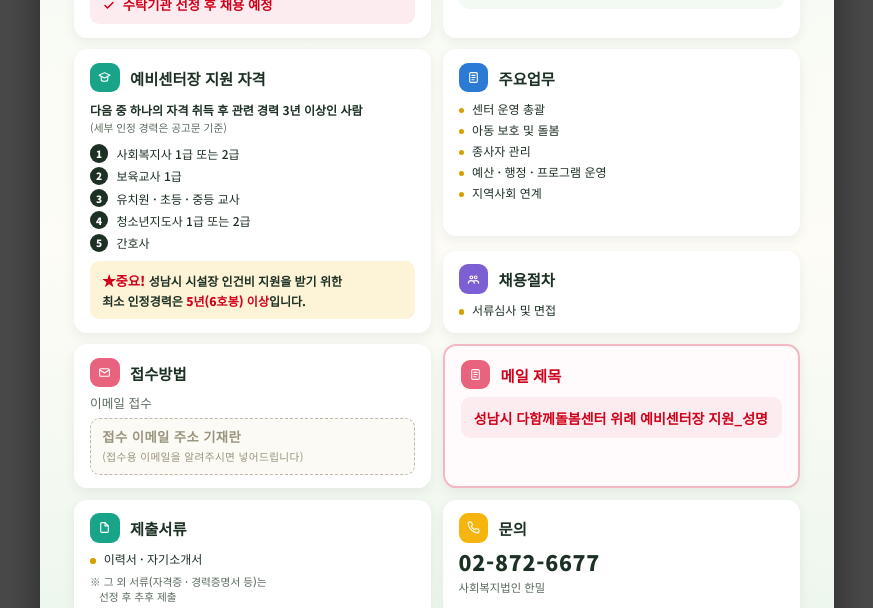
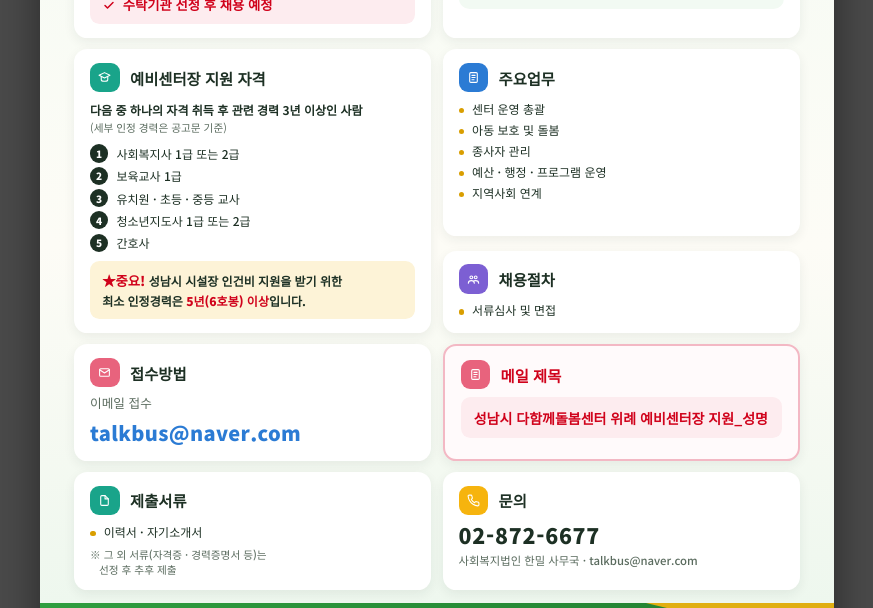
Before and after one commit to jinha2007-dotcom/us-stock-monitor, a plain HTML site: page hanmill-poster.html in a window 1280 px wide. Shown: the part 451-1059 px from the top of the page, without its empty margins (203-1076 px from the left). Drawn offline with Linux system fonts and the light colour scheme.

Commit message:
모집 포스터 접수·문의 이메일(talkbus@naver.com) 반영
Co-Authored-By: Claude Fable 5 <noreply@anthropic.com>
Claude-Session: https://claude.ai/code/session_01UFAe5hZjJawYda4VKh88tE

```diff
--- a/hanmill-poster.html
+++ b/hanmill-poster.html
@@ -281,7 +281,7 @@
         <span class="t">접수방법</span>
       </div>
       <p class="how">이메일 접수</p>
-      <p class="mail placeholder">접수 이메일 주소 기재란<br><span style="font-size:8pt;font-weight:400;">(접수용 이메일을 알려주시면 넣어드립니다)</span></p>
+      <p class="mail">talkbus@naver.com</p>
     </div>
 
     <!-- 메일 제목 -->
@@ -312,7 +312,7 @@
         <span class="t">문의</span>
       </div>
       <p class="tel">02-872-6677</p>
-      <p class="tel-sub">사회복지법인 한밀</p>
+      <p class="tel-sub">사회복지법인 한밀 사무국 · talkbus@naver.com</p>
     </div>
 
   </div>
```
